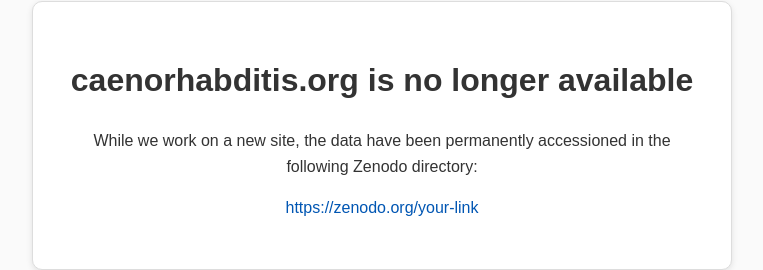
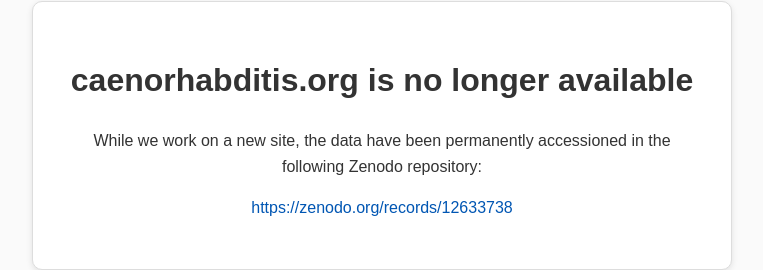
Before and after one commit to lstevens17/caenorhabditis.github.io, a plain HTML site: page index.html in a window 1280 px wide. Shown: the part 83-353 px from the top of the page, without its empty margins (258-1021 px from the left). Drawn offline with Linux system fonts and the light colour scheme.

Commit message:
Update index.html

```diff
--- a/index.html
+++ b/index.html
@@ -34,11 +34,11 @@
   <div class="notice">
     <h1>caenorhabditis.org is no longer available</h1>
     <p>
-      While we work on a new site, the data have been permanently accessioned in the following Zenodo directory:
+      While we work on a new site, the data have been permanently accessioned in the following Zenodo repository:
     </p>
     <p>
-      <a href="https://zenodo.org/your-link" target="_blank" rel="noopener">
-        https://zenodo.org/your-link
+      <a href="https://zenodo.org/records/12633738" target="_blank" rel="noopener">
+        https://zenodo.org/records/12633738
       </a>
     </p>
   </div>
```
